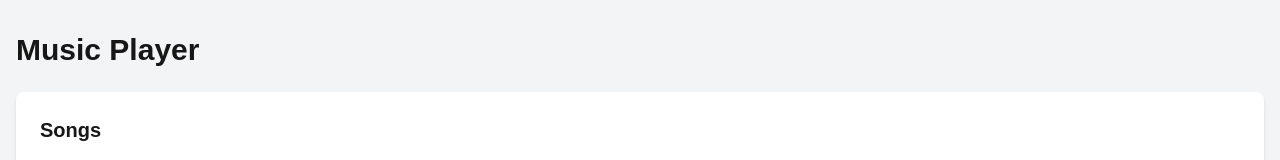
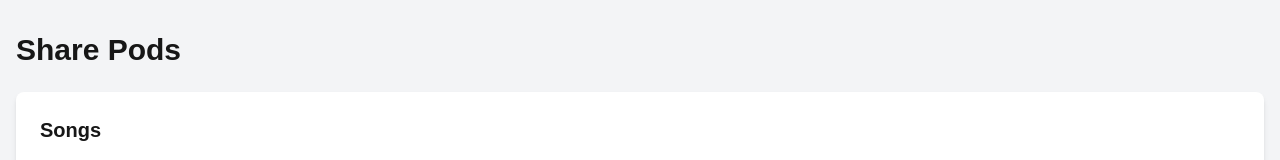
Before and after one commit to taniiicom/sharepods, a Next.js app in the folder frontend/: page / in a window 1280 px wide. Shown: the top 160 px of the page. Built offline with nearby package versions, Linux system fonts and the light colour scheme.

Commit message:
名称をsharePodsに変更

```diff
--- a/frontend/src/app/page.tsx
+++ b/frontend/src/app/page.tsx
@@ -1,9 +1,9 @@
 // app/page.tsx
 "use client";
 
+import WaveAnimation from "@/components/WaveAnimation";
 import { useState } from "react";
 import MusicPlayer from "./../components/playMovie";
-import WaveAnimation from "@/components/WaveAnimation";
 
 interface Song {
   id: string;
@@ -55,7 +55,7 @@
   return (
     <div className="min-h-screen bg-gray-100">
       <div className="container mx-auto px-4 py-8">
-        <h1 className="text-3xl font-bold mb-6">Music Player</h1>
+        <h1 className="text-3xl font-bold mb-6">Share Pods</h1>
 
         {/* Song List */}
         <div className="bg-white rounded-lg shadow-md p-6 mb-20">
```
